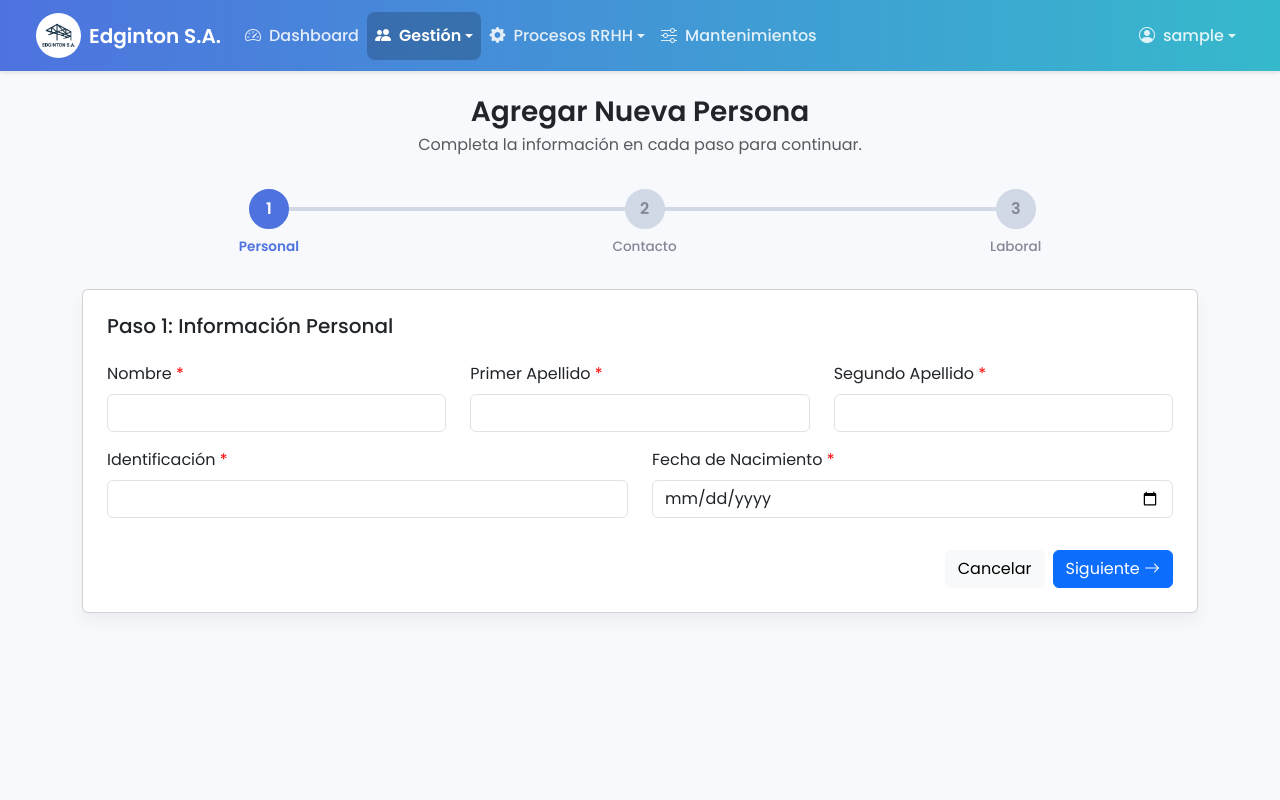
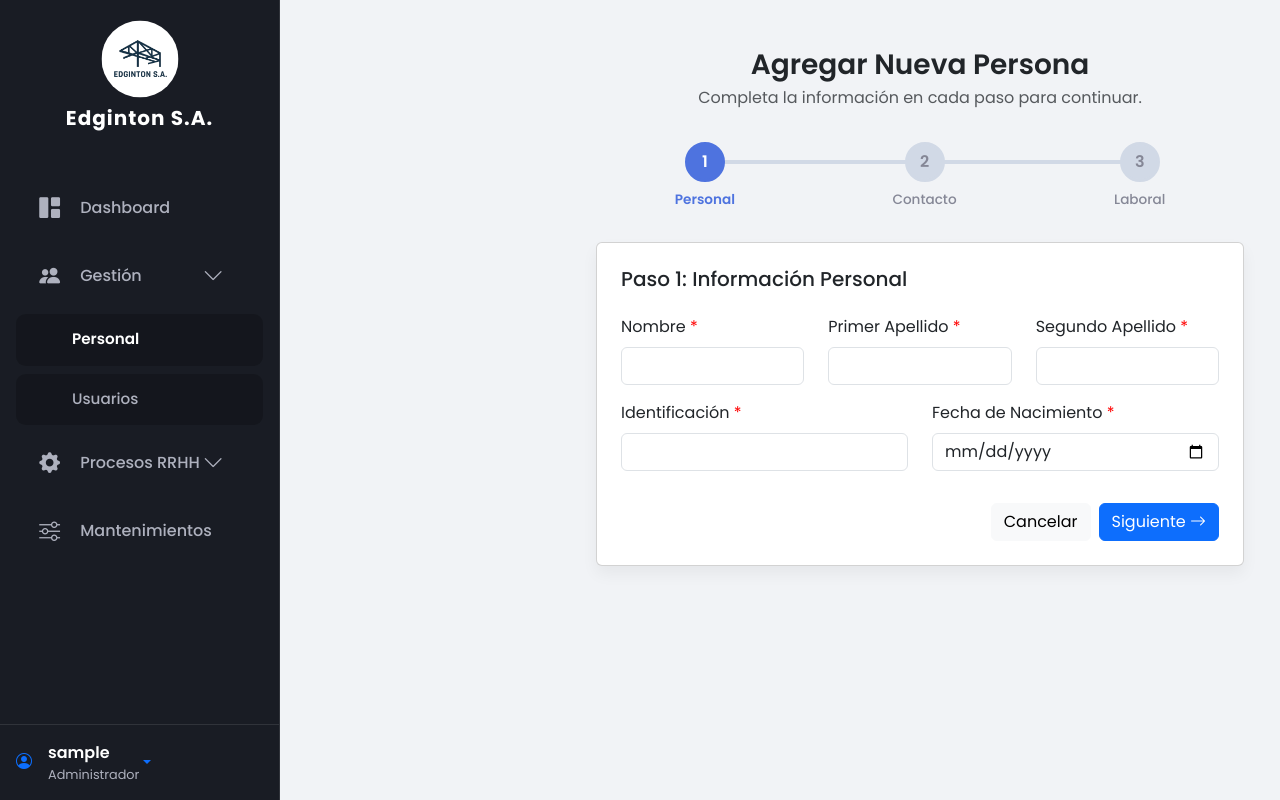
Before and after one commit to CristhianPG30/SistemaRRHH, a PHP site: page /form_persona.php in a window 1280 px wide. Run offline with PHP 8.4, Linux system fonts and the light colour scheme; the visitor is signed in with stand-in values (Sample User, id 1); data that the repository does not hold is empty.

Commit message:
actualización 5

```diff
--- a/form_persona.php
+++ b/form_persona.php
@@ -1,18 +1,20 @@
 <?php
-// Iniciar sesión de manera segura
+// Iniciar sesión de manera segura al principio de todo
+if (session_status() === PHP_SESSION_NONE) {
     session_start([
         'cookie_httponly' => true,
-    'cookie_secure' => true, // Asegúrate de tener HTTPS configurado en producción
+        'cookie_secure' => true,
         'cookie_samesite' => 'Strict'
     ]);
-
-include 'db.php';
+}
 
 // 1. SEGURIDAD Y PERMISOS
 if (!isset($_SESSION['username']) || $_SESSION['rol'] != 1) {
     header('Location: login.php');
     exit;
 }
+
+include 'db.php';
 
 // 2. GESTIÓN DE NOTIFICACIONES (MENSAJES FLASH)
 $flash_message = '';
@@ -74,7 +76,7 @@ if (isset($_GET['id']) && !empty($_GET['id'])) {
 }
 
 // 5. LÓGICA PARA PROCESAR EL FORMULARIO
-if ($_SERVER['REQUEST_METHOD'] == 'POST') {
+if ($_SERVER['REQUEST_METHOD'] == 'POST' && isset($_POST['idPersona'])) {
     session_regenerate_id(true);
     $idPersona = isset($_POST['idPersona']) ? intval($_POST['idPersona']) : 0;
     $is_edit_mode = ($idPersona > 0);
@@ -164,7 +166,6 @@ if ($_SERVER['REQUEST_METHOD'] == 'POST') {
     exit;
 }
 ?>
-
 <!DOCTYPE html>
 <html lang="es">
 <head>
@@ -270,6 +271,8 @@ if ($_SERVER['REQUEST_METHOD'] == 'POST') {
     </div>
 
     <script>
+        // Tu script de JavaScript para el stepper y los selects de ubicación
+        // No necesita cambios, pero lo incluyo para que el archivo sea completo.
         document.addEventListener('DOMContentLoaded', function () {
             const stepper = document.querySelector('.form-stepper');
             const formSteps = document.querySelectorAll('.form-step');
@@ -314,7 +317,6 @@ if ($_SERVER['REQUEST_METHOD'] == 'POST') {
             stepper.querySelectorAll('.step').forEach(step_el => {
                 step_el.addEventListener('click', () => {
                     const targetStep = parseInt(step_el.dataset.stepTarget);
-                // Permite navegar a pasos anteriores si ya han sido completados
                     if(targetStep < currentStep){
                         goToStep(targetStep);
                     }
@@ -336,7 +338,9 @@ if ($_SERVER['REQUEST_METHOD'] == 'POST') {
                 for (const id in items) {
                     select.add(new Option(items[id], id));
                 }
+                if (selectedId) {
                     select.value = selectedId;
+                }
             }
 
             fetch('js/ubicaciones.json')
@@ -344,18 +348,26 @@ if ($_SERVER['REQUEST_METHOD'] == 'POST') {
                 .then(data => {
                     ubicacionesData = data;
                     populateSelect(provinciaSelect, data.provincias, initialData.provincia);
-                if (initialData.provincia) provinciaSelect.dispatchEvent(new Event('change'));
+                    if (initialData.provincia) {
+                        provinciaSelect.dispatchEvent(new Event('change'));
+                    }
                 });
 
             provinciaSelect.addEventListener('change', () => {
                 const cantones = ubicacionesData.cantones[provinciaSelect.value] || {};
                 populateSelect(cantonSelect, cantones, initialData.canton);
+                 if (initialData.canton) {
                     cantonSelect.dispatchEvent(new Event('change'));
+                    initialData.canton = null; // Evitar que se vuelva a seleccionar
+                }
             });
 
             cantonSelect.addEventListener('change', () => {
                 const distritos = ubicacionesData.distritos[provinciaSelect.value]?.[cantonSelect.value] || {};
                 populateSelect(distritoSelect, distritos, initialData.distrito);
+                if (initialData.distrito) {
+                    initialData.distrito = null; // Evitar que se vuelva a seleccionar
+                }
             });
 
             document.getElementById('personaForm').addEventListener('submit', event => {
@@ -367,5 +379,7 @@ if ($_SERVER['REQUEST_METHOD'] == 'POST') {
             });
         });
     </script>
+
+    <?php include 'footer.php'; ?>
 </body>
 </html>
--- a/header.php
+++ b/header.php
@@ -3,21 +3,19 @@ if (session_status() === PHP_SESSION_NONE) {
     session_start();
 }
 
-// Redirigir a login si no hay sesión activa
 if (!isset($_SESSION['username'])) {
     header("Location: login.php");
     exit;
 }
 
 $username = $_SESSION['username'];
-$rol = $_SESSION['rol'] ?? 0; // Asignar 0 si el rol no está definido
+$rol = $_SESSION['rol'] ?? 0;
 
-// Función para determinar si un enlace del menú está activo
 function isActive($pageNames) {
+    $currentPage = basename($_SERVER['PHP_SELF']);
     if (!is_array($pageNames)) {
         $pageNames = [$pageNames];
     }
-    $currentPage = basename($_SERVER['PHP_SELF']);
     return in_array($currentPage, $pageNames) ? 'active' : '';
 }
 ?>
@@ -28,154 +26,227 @@ function isActive($pageNames) {
     <meta name="viewport" content="width=device-width, initial-scale=1.0">
     <title>Sistema RRHH - Edginton S.A.</title>
     <link href="https://cdn.jsdelivr.net/npm/bootstrap@5.3.0/dist/css/bootstrap.min.css" rel="stylesheet">
-    <link href="https://cdn.jsdelivr.net/npm/bootstrap-icons@1.10.5/font/bootstrap-icons.css" rel="stylesheet">
-    <link href="https://fonts.googleapis.com/css2?family=Poppins:wght@300;400;500;600;700&display=swap" rel="stylesheet">
+    <link href="https://cdn.jsdelivr.net/npm/bootstrap-icons@1.11.3/font/bootstrap-icons.css" rel="stylesheet">
+    <link href="https://fonts.googleapis.com/css2?family=Poppins:wght@400;500;600;700&display=swap" rel="stylesheet">
 
     <style>
         :root {
-            --primary-color: #4e73df;
-            --secondary-color: #1cc88a;
-            --light-color: #f8f9fc;
-            --dark-color: #5a5c69;
-            --header-bg: linear-gradient(90deg, #4e73df 0%, #36b9cc 100%);
+            --sidebar-width: 280px;
+            --sidebar-bg: #191c24;
+            --sidebar-glass-blur: 10px;
+            --link-color: #aeb1be;
+            --link-hover-color: #ffffff;
+            --link-active-color: #ffffff;
+            /* CAMBIO DE COLOR: De fucsia a azul neón */
+            --accent-color: #00bfff;
+            --topbar-height: 70px;
         }
 
         body {
             font-family: 'Poppins', sans-serif;
-            background-color: var(--light-color);
+            background-color: #f1f3f6;
+            padding-left: var(--sidebar-width);
         }
 
-        .navbar-custom {
-            background: var(--header-bg);
-            box-shadow: 0 2px 4px rgba(0,0,0,0.1);
-            padding: 0.5rem 1.5rem;
+        .sidebar {
+            width: var(--sidebar-width);
+            height: 100vh;
+            position: fixed;
+            top: 0;
+            left: 0;
+            background: var(--sidebar-bg);
+            backdrop-filter: blur(var(--sidebar-glass-blur));
+            -webkit-backdrop-filter: blur(var(--sidebar-glass-blur));
+            border-right: 1px solid rgba(255, 255, 255, 0.1);
+            display: flex;
+            flex-direction: column;
+            z-index: 1100;
+            transition: transform 0.3s ease-in-out;
         }
-        .navbar-brand img {
-            height: 45px;
+
+        .sidebar-brand {
+            padding: 1.5rem;
+            text-align: center;
+            color: #fff;
+        }
+        /* ESTILO PARA EL LOGO: Fondo blanco para que resalte */
+        .sidebar-brand .sidebar-logo {
+            max-width: 70px;
+            margin-bottom: 0.75rem;
             border-radius: 50%;
-            padding: 2px;
-            background-color: white;
+            background-color: #fff; /* Fondo blanco */
+            padding: 5px; /* Pequeño padding interno */
             transition: transform 0.3s ease;
         }
-        .navbar-brand:hover img {
+        .sidebar-brand:hover .sidebar-logo {
             transform: scale(1.1);
         }
-        .navbar-brand .brand-text {
+        .sidebar-brand h5 {
+            font-weight: 700;
+            letter-spacing: 1px;
+        }
+
+        .sidebar-nav {
+            padding: 1rem;
+            flex-grow: 1;
+        }
+        .sidebar .nav-link {
+            color: var(--link-color);
+            font-weight: 500;
+            padding: 0.9rem 1.2rem;
+            margin-bottom: 0.5rem;
+            border-radius: 0.6rem;
+            display: flex;
+            align-items: center;
+            transition: all 0.2s ease-in-out;
+            border-left: 4px solid transparent;
+        }
+        .sidebar .nav-link i {
+            font-size: 1.3rem;
+            margin-right: 1rem;
+            width: 25px;
+            transition: all 0.2s ease-in-out;
+        }
+        .sidebar .nav-link:hover {
+            color: var(--link-hover-color);
+        }
+        .sidebar .nav-link:hover i {
+            color: var(--accent-color);
+            text-shadow: 0 0 10px var(--accent-color);
+        }
+        .sidebar .nav-link.active {
+            color: var(--link-hover-color);
+            font-weight: 600;
+            background: linear-gradient(90deg, rgba(0, 191, 255, 0.15), rgba(0, 191, 255, 0.01));
+            border-left-color: var(--accent-color);
+        }
+        .sidebar .nav-link.active i {
+            color: var(--accent-color);
+        }
+
+        .sidebar .nav-link[data-bs-toggle="collapse"] .bi-chevron-down {
+            transition: transform 0.3s ease;
+        }
+        .sidebar .nav-link[data-bs-toggle="collapse"][aria-expanded="true"] .bi-chevron-down {
+            transform: rotate(180deg);
+        }
+        .sidebar .collapse .nav-link, .sidebar .collapsing .nav-link {
+            padding-left: 3.5rem;
+            font-size: 0.95em;
+            background: rgba(0,0,0,0.2);
+            border-left: none;
+        }
+
+        .sidebar-footer {
+            padding: 1rem;
+            margin-top: auto;
+            border-top: 1px solid rgba(255, 255, 255, 0.1);
+        }
+        .user-profile .dropdown-toggle::after {
+            display: none;
+        }
+        .user-profile .user-name {
             font-weight: 600;
             color: #fff;
-            font-size: 1.25rem;
         }
-        .navbar-nav .nav-link {
-            color: rgba(255, 255, 255, 0.85);
-            font-weight: 500;
-            padding: 0.75rem 1rem;
-            border-radius: 0.5rem;
-            transition: all 0.2s ease-in-out;
-            display: flex;
-            align-items: center;
+        .user-profile .user-role {
+            font-size: 0.8em;
+            color: var(--link-color);
         }
-        .navbar-nav .nav-link:hover {
-            background-color: rgba(255, 255, 255, 0.1);
+        .sidebar-footer .dropdown-menu {
+            background-color: #2a2e3f;
+            width: calc(var(--sidebar-width) - 2rem);
+        }
+        .sidebar-footer .dropdown-item {
+            color: var(--link-color);
+        }
+        .sidebar-footer .dropdown-item:hover {
+            background-color: var(--accent-color);
             color: #fff;
         }
-        .navbar-nav .nav-link.active {
-            background-color: rgba(0, 0, 0, 0.2);
-            color: #fff;
-            font-weight: 600;
+
+        .main-content-wrapper {
+            margin-left: var(--sidebar-width);
+            transition: margin-left 0.3s ease-in-out;
         }
-        .navbar-nav .nav-link i {
-            margin-right: 0.5rem;
+
+        .topbar-toggler {
+            color: #555;
         }
-        .dropdown-menu {
-            border-radius: 0.75rem;
-            border: none;
-            box-shadow: 0 0.5rem 1rem rgba(0,0,0,0.15);
-        }
-        .dropdown-item {
-            font-weight: 500;
-            color: var(--dark-color);
-            transition: all 0.2s ease;
-        }
-        .dropdown-item.active, .dropdown-item:active {
-            background-color: var(--primary-color);
-            color: #fff;
-        }
-        .dropdown-item i {
-            margin-right: 0.75rem;
-            width: 20px;
+
+        @media (max-width: 992px) {
+            body { padding-left: 0; }
+            .sidebar { transform: translateX(calc(-1 * var(--sidebar-width))); }
+            .sidebar.active { transform: translateX(0); }
+            .main-content-wrapper { margin-left: 0; }
         }
     </style>
 </head>
 <body>
 
-<nav class="navbar navbar-expand-lg navbar-dark navbar-custom">
-    <div class="container-fluid">
-        <a class="navbar-brand d-flex align-items-center" href="#">
-            <img src="img/edginton.png" alt="Logo Edginton" class="me-2">
-            <span class="brand-text">Edginton S.A.</span>
+<div class="sidebar">
+    <a class="sidebar-brand text-decoration-none" href="#">
+        <img src="img/edginton.png" alt="Logo" class="sidebar-logo">
+        <h5>Edginton S.A.</h5>
     </a>
-        <button class="navbar-toggler" type="button" data-bs-toggle="collapse" data-bs-target="#navbarNav" aria-controls="navbarNav" aria-expanded="false" aria-label="Toggle navigation">
-            <span class="navbar-toggler-icon"></span>
-        </button>
-        <div class="collapse navbar-collapse" id="navbarNav">
-            <ul class="navbar-nav me-auto mb-2 mb-lg-0">
 
+    <ul class="nav flex-column sidebar-nav">
         <?php if ($rol == 1): // --- MENÚ ADMINISTRADOR --- ?>
-                    <li class="nav-item"><a class="nav-link <?= isActive('index_administrador.php'); ?>" href="index_administrador.php"><i class="bi bi-speedometer2"></i>Dashboard</a></li>
-
-                    <li class="nav-item dropdown">
-                        <a class="nav-link dropdown-toggle <?= isActive(['personas.php', 'form_persona.php', 'ver_persona.php', 'usuarios.php', 'form_usuario.php']); ?>" href="#" data-bs-toggle="dropdown"><i class="bi bi-people-fill"></i>Gestión</a>
-                        <ul class="dropdown-menu">
-                            <li><a class="dropdown-item <?= isActive(['personas.php', 'form_persona.php', 'ver_persona.php']); ?>" href="personas.php"><i class="bi bi-person-lines-fill"></i>Personas</a></li>
-                            <li><a class="dropdown-item <?= isActive(['usuarios.php', 'form_usuario.php']); ?>" href="usuarios.php"><i class="bi bi-person-lock"></i>Usuarios</a></li>
-                        </ul>
+            <li class="nav-item">
+                <a class="nav-link <?= isActive(['index_administrador.php']); ?>" href="index_administrador.php"><i class="bi bi-grid-1x2-fill"></i>Dashboard</a>
             </li>
-
-                    <li class="nav-item dropdown">
-                        <a class="nav-link dropdown-toggle <?= isActive(['nóminas.php', 'permisos.php', 'horasextra.php']); ?>" href="#" data-bs-toggle="dropdown"><i class="bi bi-gear-fill"></i>Procesos RRHH</a>
-                        <ul class="dropdown-menu">
-                            <li><a class="dropdown-item <?= isActive('nóminas.php'); ?>" href="nóminas.php"><i class="bi bi-cash-stack"></i>Generar Planilla</a></li>
-                            <li><a class="dropdown-item <?= isActive('permisos.php'); ?>" href="permisos.php"><i class="bi bi-calendar-check"></i>Aprobar Permisos</a></li>
-                            <li><a class="dropdown-item <?= isActive('horasextra.php'); ?>" href="horasextra.php"><i class="bi bi-clock-history"></i>Aprobar Horas Extra</a></li>
-                        </ul>
+            <li class="nav-item">
+                <a class="nav-link collapsed" href="#gestion-submenu" data-bs-toggle="collapse" role="button">
+                    <i class="bi bi-people-fill"></i>Gestión <i class="bi bi-chevron-down ms-auto"></i>
+                </a>
+                <div class="collapse <?= isActive(['personas.php', 'form_persona.php', 'usuarios.php', 'form_usuario.php']) ? 'show' : ''; ?>" id="gestion-submenu">
+                    <a class="nav-link <?= isActive(['personas.php', 'form_persona.php']); ?>" href="personas.php">Personal</a>
+                    <a class="nav-link <?= isActive(['usuarios.php', 'form_usuario.php']); ?>" href="usuarios.php">Usuarios</a>
+                </div>
             </li>
-                    <li class="nav-item"><a class="nav-link <?= isActive('configuración.php'); ?>" href="configuración.php"><i class="bi bi-sliders"></i>Mantenimientos</a></li>
-
-                <?php elseif ($rol == 2): // --- MENÚ COLABORADOR --- ?>
-                    <li class="nav-item"><a class="nav-link <?= isActive('index_colaborador.php'); ?>" href="index_colaborador.php"><i class="bi bi-house-door-fill"></i>Inicio</a></li>
-                    <li class="nav-item"><a class="nav-link <?= isActive('solicitud_permisos.php'); ?>" href="solicitud_permisos.php"><i class="bi bi-calendar-plus-fill"></i>Solicitar Permiso</a></li>
-                    <li class="nav-item"><a class="nav-link <?= isActive('horas_extra.php'); ?>" href="horas_extra.php"><i class="bi bi-clock-fill"></i>Mis Horas Extra</a></li>
-                    <li class="nav-item"><a class="nav-link <?= isActive('salario.php'); ?>" href="salario.php"><i class="bi bi-wallet-fill"></i>Mi Salario</a></li>
-                    <li class="nav-item"><a class="nav-link <?= isActive('evaluacion.php'); ?>" href="evaluacion.php"><i class="bi bi-star-fill"></i>Mi Evaluación</a></li>
-
-                <?php elseif ($rol == 3): // --- MENÚ JEFATURA --- ?>
-                    <li class="nav-item"><a class="nav-link <?= isActive('index_jefatura.php'); ?>" href="index_jefatura.php"><i class="bi bi-house-door-fill"></i>Inicio</a></li>
-                    <li class="nav-item"><a class="nav-link <?= isActive('permisos.php'); ?>" href="permisos.php"><i class="bi bi-calendar-check-fill"></i>Aprobar Permisos</a></li>
-                    <li class="nav-item"><a class="nav-link <?= isActive('horasextra.php'); ?>" href="horasextra.php"><i class="bi bi-clock-history"></i>Aprobar Horas Extra</a></li>
-                    <li class="nav-item"><a class="nav-link <?= isActive('rendimiento_equipo.php'); ?>" href="rendimiento_equipo.php"><i class="bi bi-clipboard-data-fill"></i>Evaluar Equipo</a></li>
-
-                <?php elseif ($rol == 4): // --- MENÚ RRHH --- ?>
-                    <li class="nav-item"><a class="nav-link <?= isActive('index_rrhh.php'); ?>" href="index_rrhh.php"><i class="bi bi-speedometer2"></i>Dashboard</a></li>
-                    <li class="nav-item"><a class="nav-link <?= isActive('nóminas.php'); ?>" href="nóminas.php"><i class="bi bi-cash-stack"></i>Planillas</a></li>
-                    <li class="nav-item"><a class="nav-link <?= isActive('aguinaldo.php'); ?>" href="aguinaldo.php"><i class="bi bi-gift-fill"></i>Aguinaldos</a></li>
-                    <li class="nav-item"><a class="nav-link <?= isActive('liquidación.php'); ?>" href="liquidación.php"><i class="bi bi-person-dash-fill"></i>Liquidaciones</a></li>
+             <li class="nav-item">
+                <a class="nav-link collapsed" href="#procesos-submenu" data-bs-toggle="collapse" role="button">
+                    <i class="bi bi-gear-fill"></i>Procesos RRHH <i class="bi bi-chevron-down ms-auto"></i>
+                </a>
+                <div class="collapse <?= isActive(['nóminas.php', 'permisos.php', 'horasextra.php']) ? 'show' : ''; ?>" id="procesos-submenu">
+                    <a class="nav-link" href="nóminas.php">Generar Planilla</a>
+                    <a class="nav-link" href="permisos.php">Aprobar Permisos</a>
+                    <a class="nav-link" href="horasextra.php">Aprobar Horas Extra</a>
+                </div>
+            </li>
+            <li class="nav-item">
+                <a class="nav-link <?= isActive('configuración.php'); ?>" href="configuración.php"><i class="bi bi-sliders"></i>Mantenimientos</a>
+            </li>
         <?php endif; ?>
     </ul>
 
-            <ul class="navbar-nav ms-auto mb-2 mb-lg-0">
-                <li class="nav-item dropdown">
-                    <a class="nav-link dropdown-toggle" href="#" id="navbarUserDropdown" role="button" data-bs-toggle="dropdown" aria-expanded="false">
+    <div class="sidebar-footer dropdown">
+        <a href="#" class="d-flex align-items-center text-decoration-none dropdown-toggle user-profile" data-bs-toggle="dropdown" aria-expanded="false">
             <i class="bi bi-person-circle"></i>
-                        <span><?= htmlspecialchars($username); ?></span>
+            <div class="ms-3">
+                <strong class="user-name"><?= htmlspecialchars($username); ?></strong>
+                <small class="d-block user-role">
+                <?php
+                    switch($rol) {
+                        case 1: echo 'Administrador'; break;
+                        case 2: echo 'Colaborador'; break;
+                        case 3: echo 'Jefatura'; break;
+                        case 4: echo 'RRHH'; break;
+                    }
+                ?>
+                </small>
+            </div>
         </a>
-                    <ul class="dropdown-menu dropdown-menu-end" aria-labelledby="navbarUserDropdown">
-                        <li><a class="dropdown-item" href="logout.php"><i class="bi bi-box-arrow-right"></i>Cerrar Sesión</a></li>
-                    </ul>
-                </li>
+        <ul class="dropdown-menu dropdown-menu-dark">
+            <li><a class="dropdown-item" href="logout.php"><i class="bi bi-box-arrow-right me-2"></i>Cerrar Sesión</a></li>
         </ul>
     </div>
 </div>
+
+<div class="main-content-wrapper">
+    <nav class="topbar sticky-top d-lg-none bg-light shadow-sm">
+        <button class="btn topbar-toggler" type="button" onclick="toggleSidebar()">
+            <i class="bi bi-list fs-2"></i>
+        </button>
     </nav>
-
-</body>
-</html>
+    <main class="content-area p-md-4 p-3">
```
Also changed, not shown: form_usuario.php (+8 -5 lines). Lines whose indentation alone changed are shown as unchanged.
